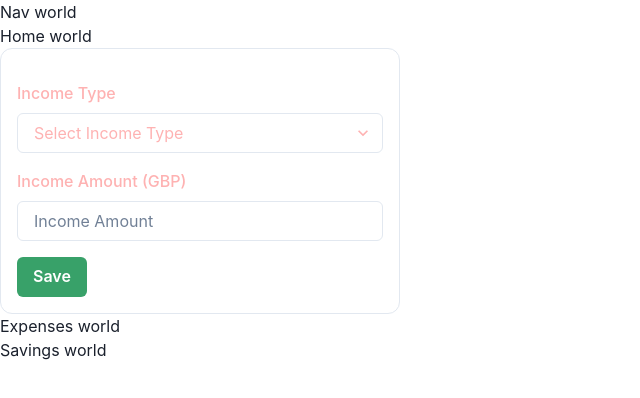
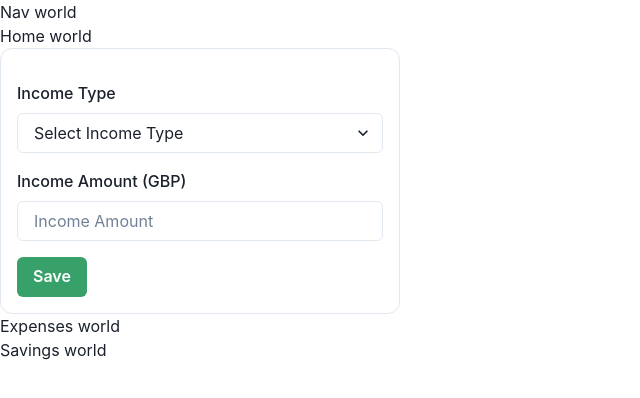
Before and after one commit to LiliBear1/Financial-Tracking-App, a React (Create React App) app in the folder financial-tracking/: page / in a window 1280 px wide. Shown: the top 398 px of the page, without its empty margins (0-640 px from the left). Built offline with nearby package versions, Linux system fonts and the light colour scheme.

Commit message:
Revert "playing with chakra ui, figure how to change font color"

```diff
--- a/financial-tracking/src/pages/Income.jsx
+++ b/financial-tracking/src/pages/Income.jsx
@@ -26,7 +26,7 @@ function Income() {
     };
 
     return (
-        <Box rounded="md" maxW="400px" p={4} borderWidth="1px" borderRadius="xl" color='red.200'>
+        <Box rounded="md" maxW="400px" p={4} borderWidth="1px" borderRadius="xl">
             <form>
             {/* === Income Type === */}
                 <FormControl id="incomeType" mt="4">
```
